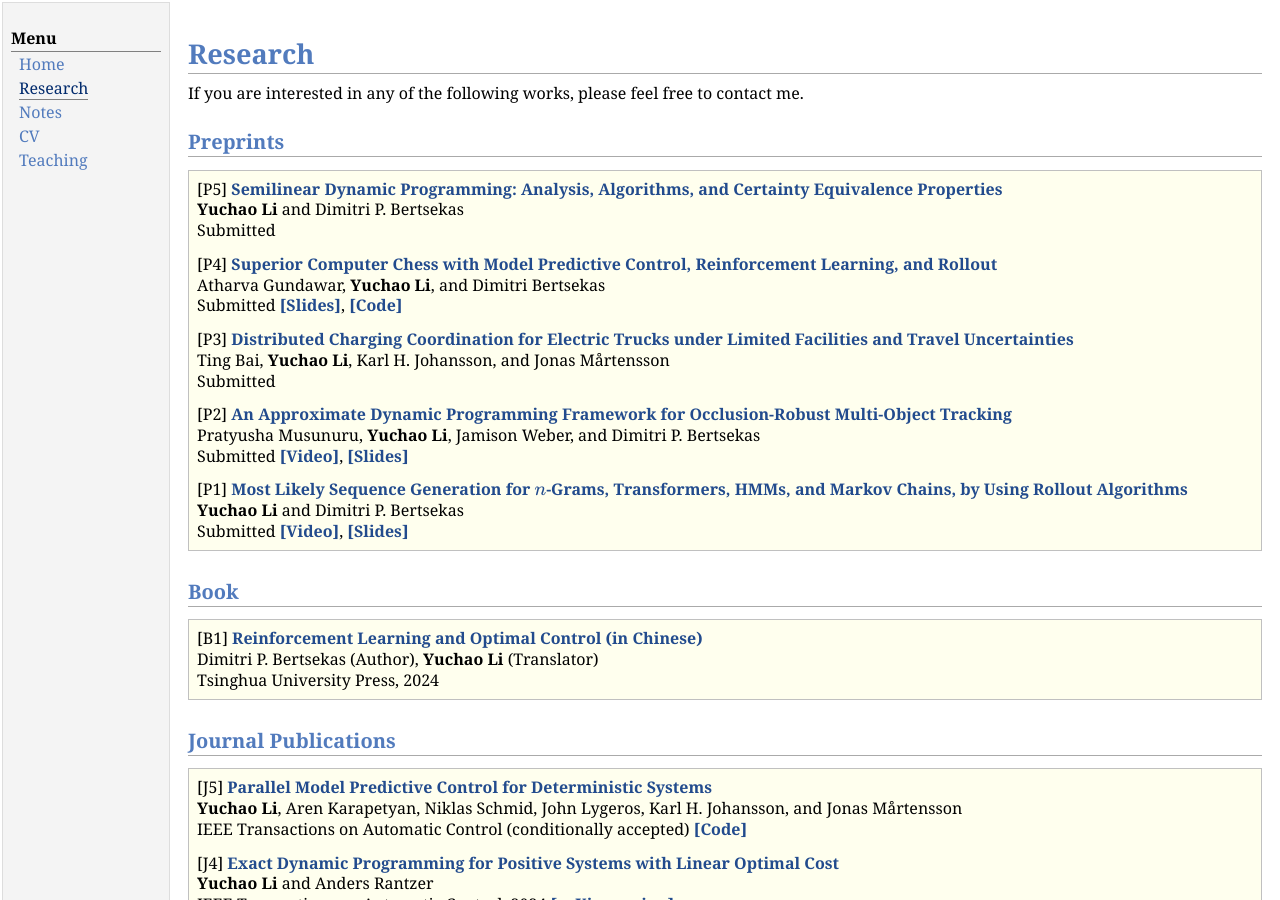
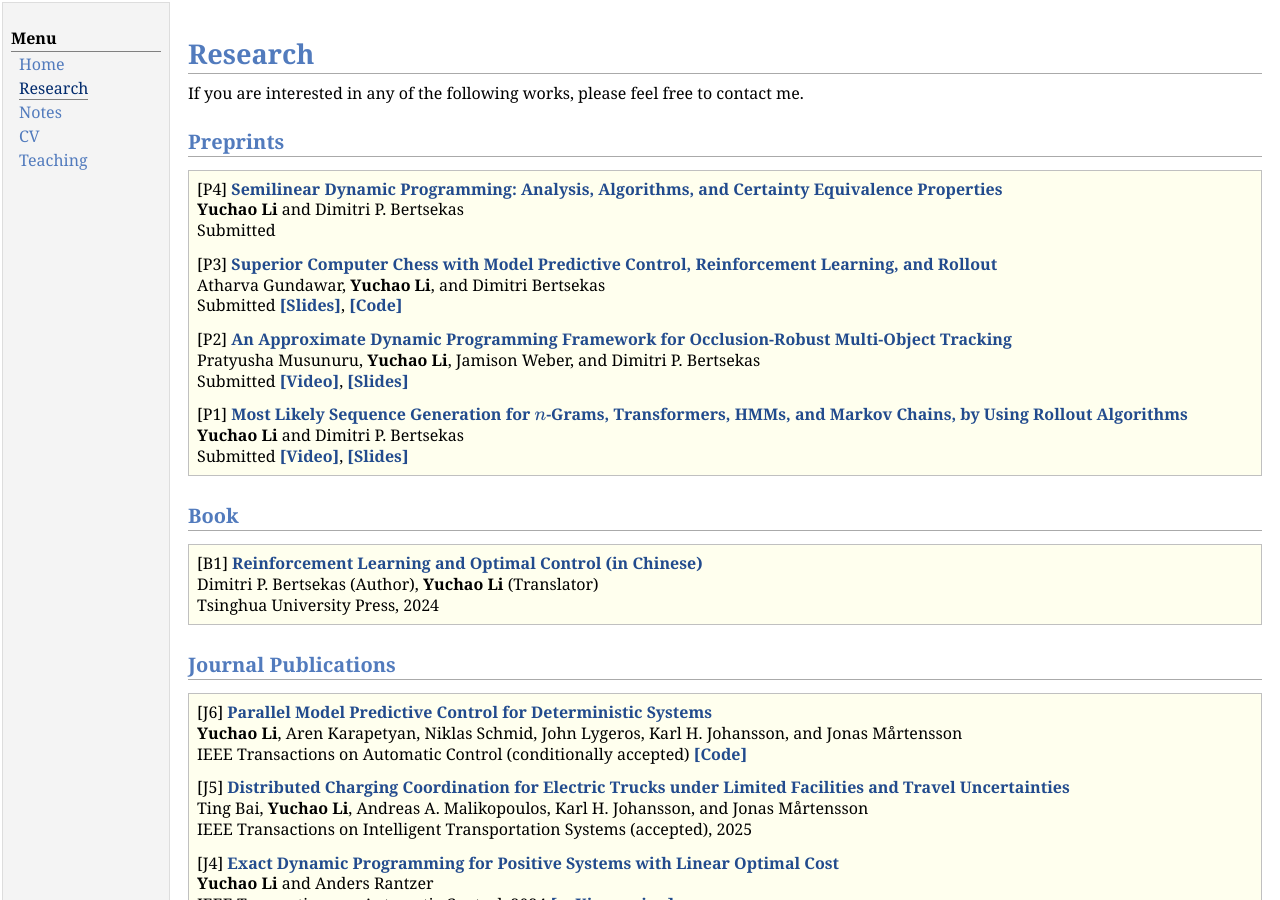
Before and after one commit to yuchaotaigu/yuchaotaigu.github.io, a Jekyll site: the page research.html, which Jekyll copies as it is, in a window 1280 px wide and 900 px high. Built offline with Jekyll 4.4.1, drawn with Linux system fonts in a browser that asks for light colours; comment, search, counter and statistics services are not loaded; part of the change alters nothing that is shown.

Commit message:
its publication

```diff
--- a/research.html
+++ b/research.html
@@ -45,15 +45,12 @@ If you are interested in any of the following works, please feel free to contact
 <h2>Preprints</h2>
 <div class="infoblock">
 <div class="blockcontent">
-<p>[P5] <a href="https://arxiv.org/abs/2501.04668"><b>Semilinear Dynamic Programming: Analysis, Algorithms, and Certainty Equivalence Properties</b></a> <br />
+<p>[P4] <a href="https://arxiv.org/abs/2501.04668"><b>Semilinear Dynamic Programming: Analysis, Algorithms, and Certainty Equivalence Properties</b></a> <br />
 <b>Yuchao Li</b> and Dimitri P. Bertsekas<br />
  Submitted</p>
-<p>[P4] <a href="https://arxiv.org/abs/2409.06477"><b>Superior Computer Chess with Model Predictive Control, Reinforcement Learning, and Rollout</b></a> <br />
+<p>[P3] <a href="https://arxiv.org/abs/2409.06477"><b>Superior Computer Chess with Model Predictive Control, Reinforcement Learning, and Rollout</b></a> <br />
 Atharva Gundawar, <b>Yuchao Li</b>, and Dimitri Bertsekas <br />
  Submitted <a href="research/MPC_MC_handout_1016.pdf"><b>[Slides]</b></a>, <a href="https://yuchaotaigu.github.io/research/MPC_MC_1step.ipynb"><b>[Code]</b></a></p>
-<p>[P3] <a href="https://arxiv.org/abs/2407.10307"><b>Distributed Charging Coordination for Electric Trucks under Limited Facilities and Travel Uncertainties</b></a> <br />
-Ting Bai, <b>Yuchao Li</b>, Karl H. Johansson, and Jonas Mårtensson <br />
- Submitted </p>
 <p>[P2] <a href="https://arxiv.org/abs/2405.15137"><b>An Approximate Dynamic Programming Framework for Occlusion-Robust Multi-Object Tracking</b></a> <br />
 Pratyusha Musunuru, <b>Yuchao Li</b>, Jamison Weber, and Dimitri P. Bertsekas<br />
  Submitted <a href="https://youtu.be/jjlytqtO7IE?si=eDe8RYtvsEnhV60O"><b>[Video]</b></a>, <a href="https://web.mit.edu/dimitrib/www/RLTopics_2024_Lect7.pdf"><b>[Slides]</b></a></p>
@@ -73,9 +70,12 @@ Tsinghua University Press, 2024
 <h2>Journal Publications</h2>
 <div class="infoblock">
 <div class="blockcontent">
-<p>[J5] <a href="http://arxiv.org/abs/2309.14560"><b>Parallel Model Predictive Control for Deterministic Systems</b></a> <br />
+<p>[J6] <a href="http://arxiv.org/abs/2309.14560"><b>Parallel Model Predictive Control for Deterministic Systems</b></a> <br />
 <b>Yuchao Li</b>, Aren Karapetyan, Niklas Schmid, John Lygeros, Karl H. Johansson, and Jonas Mårtensson<br />
  IEEE Transactions on Automatic Control (conditionally accepted) <a href="https://github.com/akarapet/pr-mpc"><b>[Code]</b></a></p>
+<p>[J5] <a href="https://arxiv.org/abs/2407.10307"><b>Distributed Charging Coordination for Electric Trucks under Limited Facilities and Travel Uncertainties</b></a> <br />
+Ting Bai, <b>Yuchao Li</b>, Andreas A. Malikopoulos, Karl H. Johansson, and Jonas Mårtensson <br />
+ IEEE Transactions on Intelligent Transportation Systems (accepted), 2025 </p>
 <p>[J4] <a href="https://ieeexplore.ieee.org/document/10577090"><b>Exact Dynamic Programming for Positive Systems with Linear Optimal Cost</b></a> <br />
 <b>Yuchao Li</b> and Anders Rantzer<br />
  IEEE Transactions on Automatic Control, 2024 <a href="https://arxiv.org/abs/2306.02072"><b>[arXiv version]</b></a></p>
```
